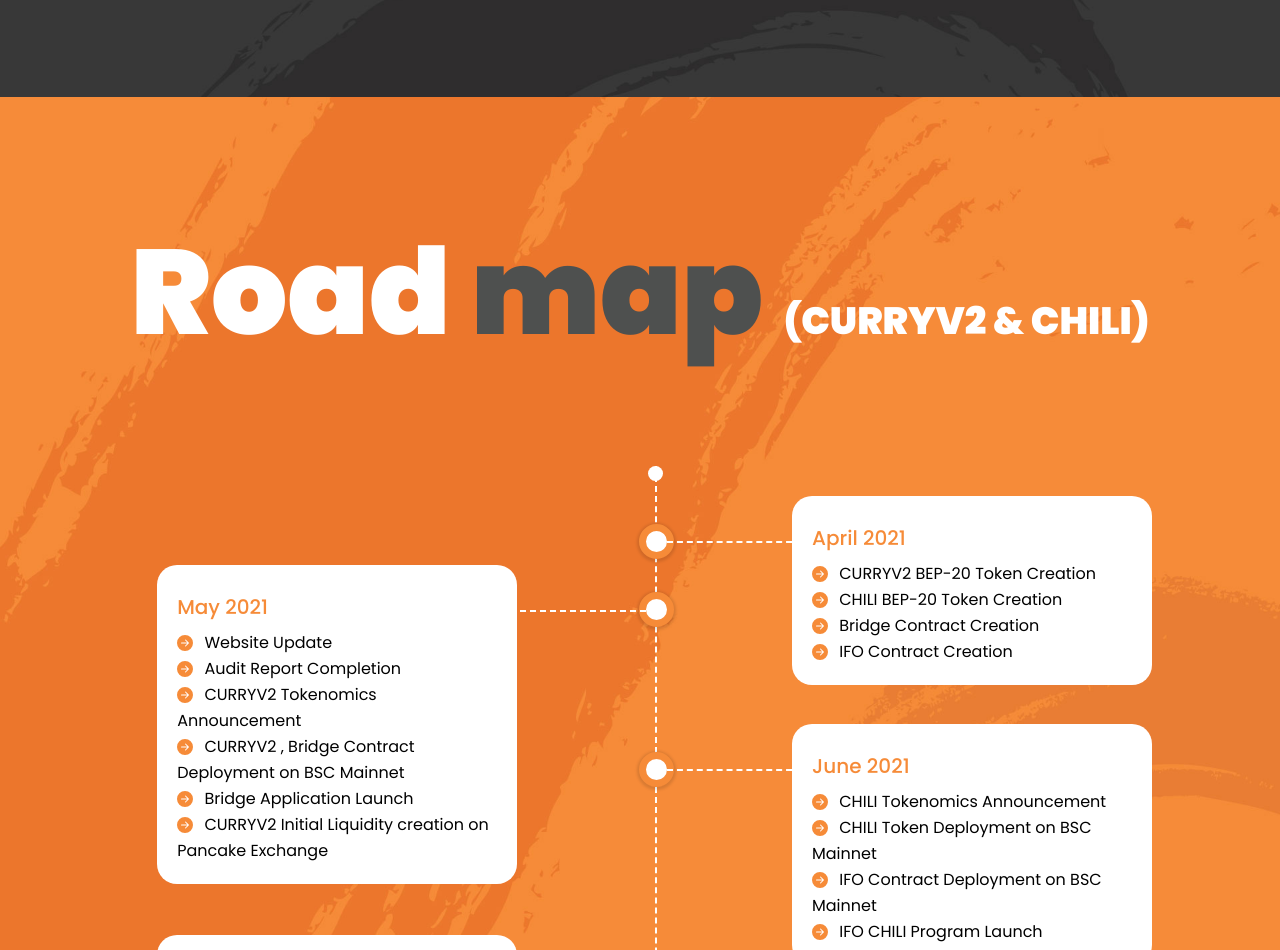
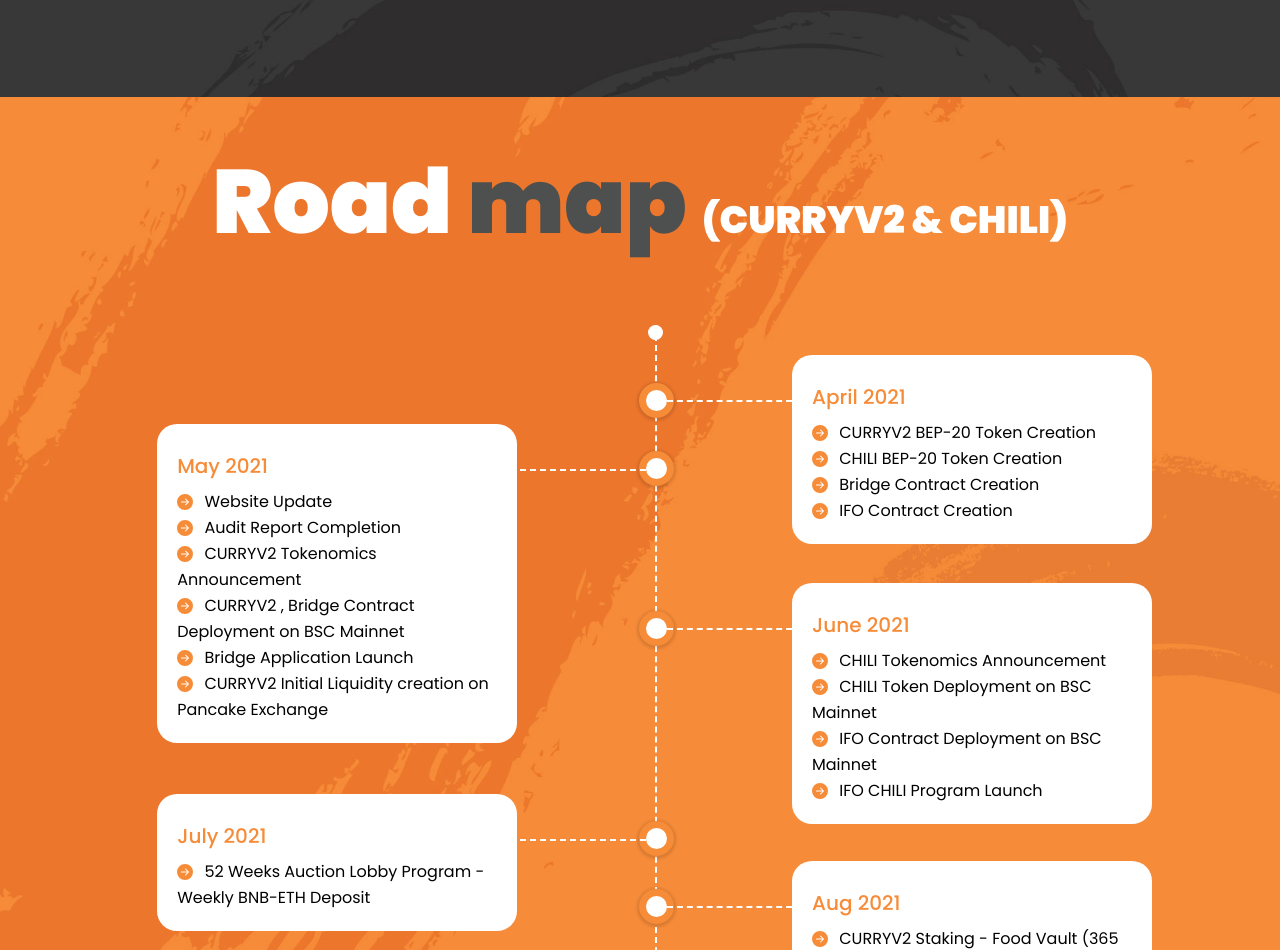
Before and after one commit to raselm606/currySwap_home_html, a plain HTML site: page index.html in a window 1280 px wide. Shown: the part 8867-9817 px from the top of the page. Drawn offline with Linux system fonts and the light colour scheme.

Commit message:
all changes

```diff
--- a/css/style.css
+++ b/css/style.css
@@ -634,12 +634,12 @@
     background-position: center center;
 }
 .roadmap_title h2 {
-    font-size: 120px;
+    font-size: 90px;
     font-weight: 900;
     text-align: center;
     margin-bottom: 70px;
     margin-top: 50px;
-    line-height: 150px;
+    line-height: 70px;
 }
 .roadmap_title h2 span {
     color: #4e504f;
@@ -649,7 +649,7 @@
     border-left: 2px dashed #ffffff;
     padding-left: 30px;
     position: relative;
-    padding: 80px 0;
+    padding: 80px 0 30px 0;
 }
 .road-txt-all:before {
     content: "";
--- a/index.html
+++ b/index.html
@@ -710,7 +710,7 @@
 	</section>
 
 	<!-- Roadmap section -->
-	<section class="section-padding roadmapp">
+	<section class=" roadmapp" style="padding: 20px 0;">
 		<div class="roadmap_sectionn">
 			<div class="curry-container">
 				<div class="curry-row justify-content-center">
```
